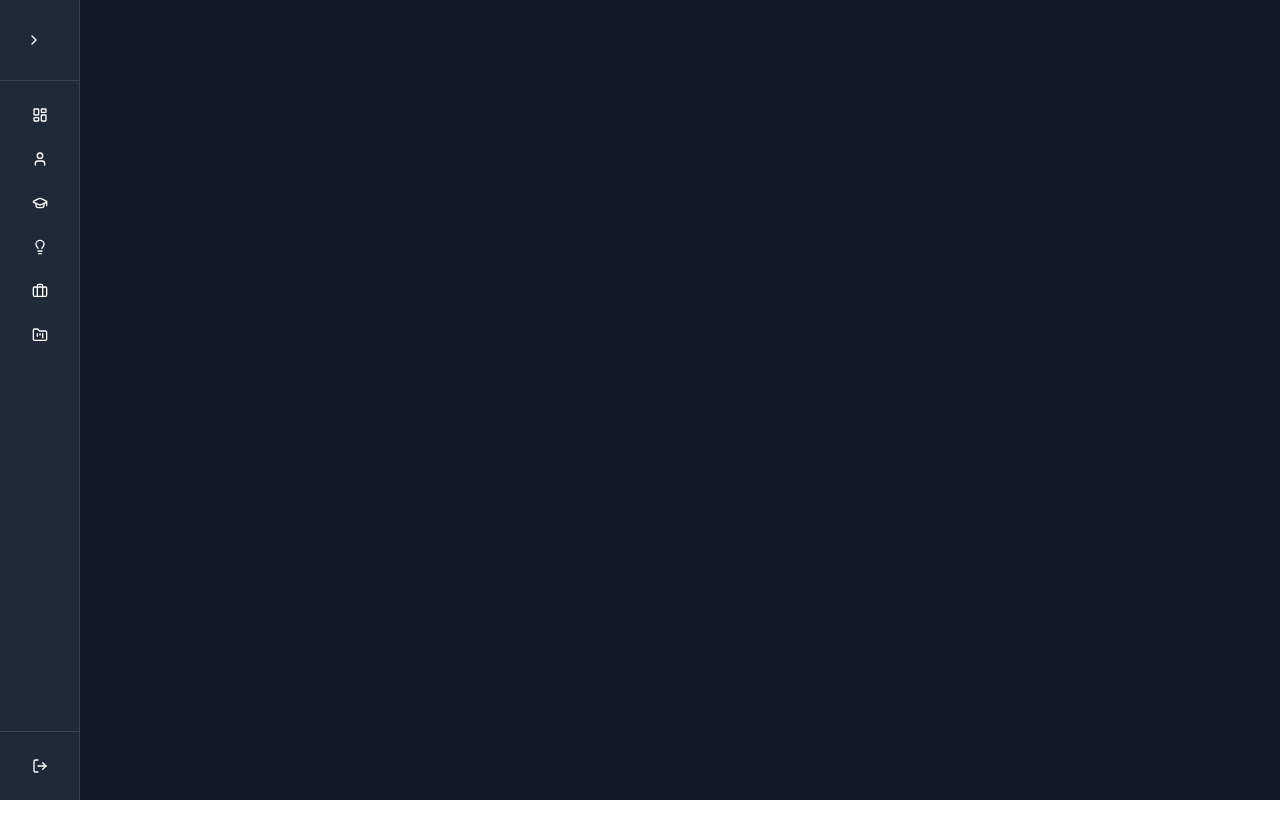
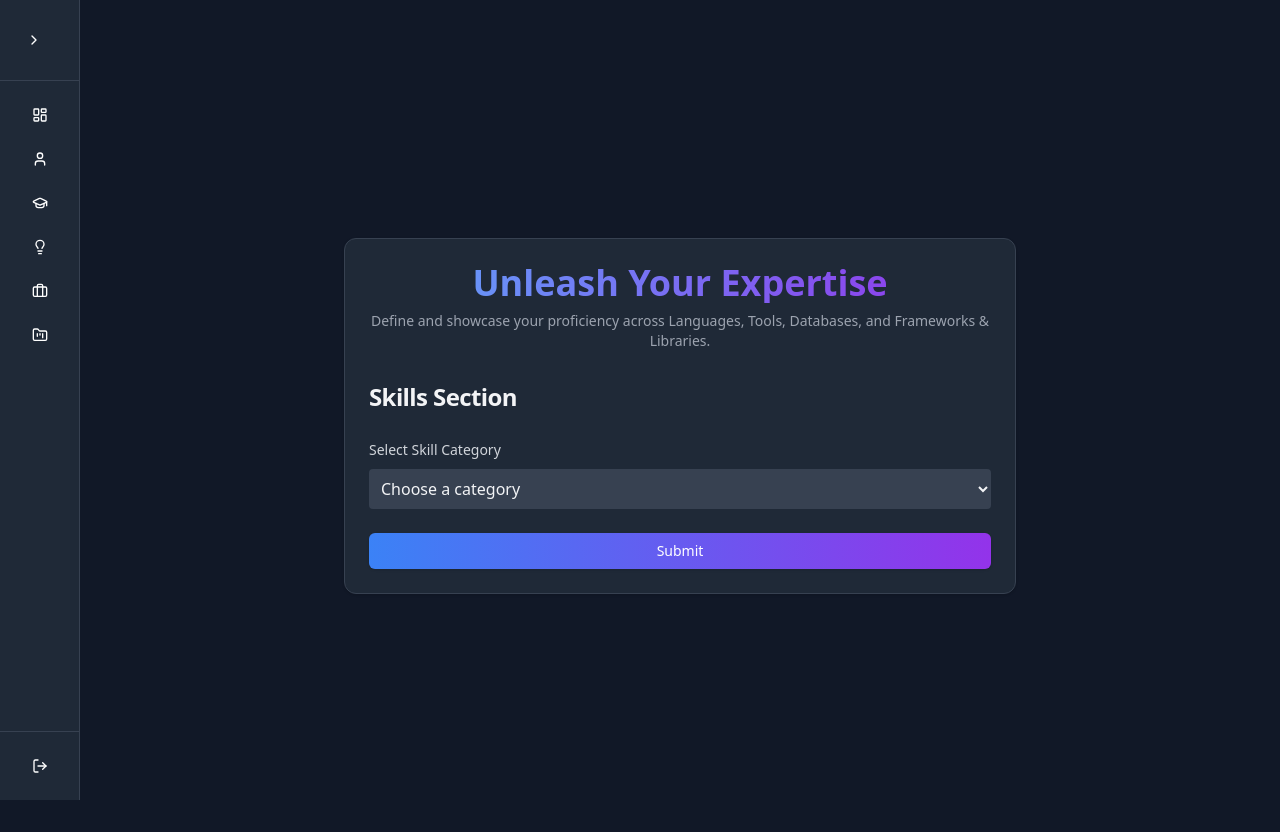
Before and after one commit to gautamkumar1/Portfolio2Min, a React (Vite) app in the folder client/: page /user-dashboard/skills in a window 1280 px wide. Before the commit the page ends 800 px from the top, so only its background shows below. Built offline with nearby package versions, Linux system fonts and the light colour scheme.

Commit message:
Added Skills section

```diff
--- /dev/null
+++ b/client/src/pages/UserDashbaord/Skills/UserSkills.jsx
@@ -0,0 +1,140 @@
+import { useState } from 'react'
+import { Button } from "../../../components/ui/button"
+import { Card, CardContent, CardFooter, CardHeader, CardTitle } from "../../../../components/ui/card"
+import { Input } from "../../../../components/ui/input"
+import { Label } from "../../../../components/ui/label"
+
+export default function UserSkills() {
+  const [formData, setFormData] = useState({
+    Languages: [],
+    Tools: [],
+    Databases: [],
+    FrameworksAndLibraries: [],
+    skillCategory: '',
+    skill: ''
+  })
+
+  const handleChange = (e) => {
+    setFormData(prev => ({
+      ...prev,
+      skill: e.target.value
+    }))
+  }
+
+  const handleSelectChange = (e) => {
+    setFormData(prev => ({
+      ...prev,
+      skillCategory: e.target.value,
+      skill: ''
+    }))
+  }
+
+  const addSkill = () => {
+    const { skillCategory, skill } = formData
+    if (skill && skillCategory) {
+      setFormData(prev => ({
+        ...prev,
+        [skillCategory]: [...prev[skillCategory], skill],
+        skill: ''
+      }))
+    }
+  }
+
+  const handleSubmit = (e) => {
+    e.preventDefault()
+    console.log(formData)
+    // Send data to backend
+  }
+
+  return (
+    <div className="min-h-screen flex items-center justify-center p-4 bg-gray-900">
+      <Card className="w-full max-w-2xl mx-auto bg-gray-800 border-gray-700 text-gray-100">
+        <CardHeader>
+          <div className="text-center mb-6">
+            <h1 className="text-4xl font-bold bg-clip-text text-transparent bg-gradient-to-r from-blue-400 to-purple-600 animate-gradient-x">
+              Unleash Your Expertise
+            </h1>
+            <p className="text-gray-400 mt-2 text-sm">
+              Define and showcase your proficiency across Languages, Tools, Databases, and Frameworks & Libraries.
+            </p>
+          </div>
+          <CardTitle className="text-2xl text-gray-100">Skills Section</CardTitle>
+        </CardHeader>
+        <CardContent>
+          <form onSubmit={handleSubmit} className="space-y-6">
+            <div className="space-y-4">
+              {/* Dropdown for Skill Category */}
+              <div className="space-y-2">
+                <Label htmlFor="skillCategory" className="text-gray-300">Select Skill Category</Label>
+                <select
+                  id="skillCategory"
+                  name="skillCategory"
+                  value={formData.skillCategory}
+                  onChange={handleSelectChange}
+                  required
+                  className="w-full bg-gray-700 border-gray-600 text-gray-100 p-2 rounded focus:ring-blue-500 focus:border-blue-500"
+                >
+                  <option value="">Choose a category</option>
+                  <option value="Languages">Languages</option>
+                  <option value="Tools">Tools</option>
+                  <option value="Databases">Databases</option>
+                  <option value="FrameworksAndLibraries">Frameworks & Libraries</option>
+                </select>
+              </div>
+
+              {/* Skills Input */}
+              {formData.skillCategory && (
+                <div className="space-y-2">
+                  <Label htmlFor="skill" className="text-gray-300">Add a Skill</Label>
+                  <div className="flex gap-2">
+                    <Input
+                      id="skill"
+                      name="skill"
+                      placeholder={`Enter your ${formData.skillCategory} skill`}
+                      value={formData.skill}
+                      onChange={handleChange}
+                      required
+                      className="flex-grow bg-gray-700 border-gray-600 text-gray-100 focus:ring-blue-500 focus:border-blue-500"
+                    />
+                    <Button
+                      type="button"
+                      onClick={addSkill}
+                      className="bg-blue-500 hover:bg-blue-600 text-white px-4 py-2"
+                    >
+                      Add
+                    </Button>
+                  </div>
+                </div>
+              )}
+
+              {/* Display Added Skills */}
+              {Object.keys(formData).map((category) =>
+                Array.isArray(formData[category]) && formData[category].length > 0 ? (
+                  <div key={category} className="space-y-2">
+                    <Label className="text-gray-300">{category}</Label>
+                    <div className="flex flex-wrap gap-2">
+                      {formData[category].map((skill, index) => (
+                        <span key={index} className="bg-gray-700 px-2 py-1 rounded text-sm text-gray-100 border border-gray-600">
+                          {skill}
+                        </span>
+                      ))}
+                    </div>
+                  </div>
+                ) : null
+              )}
+            </div>
+          </form>
+        </CardContent>
+        <CardFooter>
+          <Button
+            type="submit"
+            className="w-full bg-gradient-to-r from-blue-500 to-purple-600 hover:from-blue-600 hover:to-purple-700 text-white"
+            onClick={handleSubmit}
+          >
+            Submit
+          </Button>
+        </CardFooter>
+      </Card>
+    </div>
+  )
+}
--- a/client/src/pages/UserDashbaord/Userdashboard.jsx
+++ b/client/src/pages/UserDashbaord/Userdashboard.jsx
@@ -24,6 +24,7 @@ import { Link, Route, Routes, useNavigate } from "react-router-dom";
 import Home from "./Home/Home";
 import Introduction from "./Introduction/Introduction";
 import UserEduaction from "./Education/UserEduaction";
+import UserSkills from "./Skills/UserSkills";
 
 export default function UserDashboard() {
   const [isCollapsed, setIsCollapsed] = useState(true);
@@ -34,9 +35,9 @@ export default function UserDashboard() {
     { name: 'Home', icon: LayoutDashboard, to: '/' },
     { name: 'Introduction', icon: User, to: '/user-dashboard/introduction' },
     { name: 'Education', icon: GraduationCap, to: '/user-dashboard/education' },
-    { name: 'Skills', icon: Lightbulb, to: '#' },
-    { name: 'Experiences', icon: Briefcase, to: '#' },
-    { name: 'Projects', icon: FolderKanban, to: '#' },
+    { name: 'Skills', icon: Lightbulb, to: '/user-dashboard/skills' },
+    { name: 'Experiences', icon: Briefcase, to: '/user-dashboard/experience' },
+    { name: 'Projects', icon: FolderKanban, to: '/user-dashboard/projects' },
   ];
 
   const toggleSidebar = () => setIsCollapsed((prev) => !prev);
@@ -207,6 +208,7 @@ export default function UserDashboard() {
             <Route path="/" element={<Home />} />
             <Route path="introduction" element={<Introduction />} />
             <Route path="education" element={<UserEduaction />} />
+            <Route path="skills" element={<UserSkills />} />
           </Routes>
         </div>
       </main>
```
